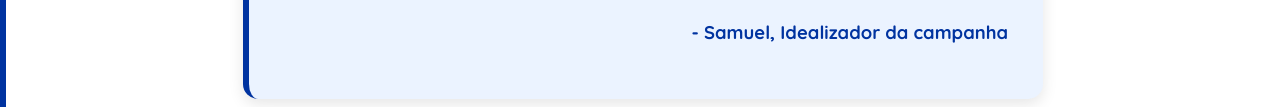
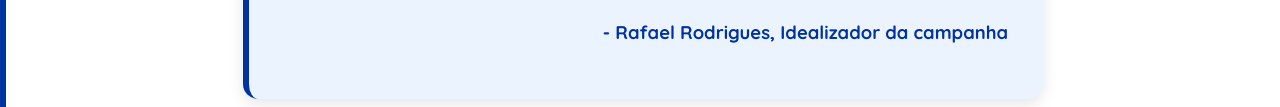
Before and after one commit to JheyDev/heroisdepelucia, a plain HTML site: page index.html in a window 1280 px wide. Shown: the part 4948-5055 px from the top of the page. Drawn offline with Linux system fonts and the light colour scheme.

Commit message:
Segundo Comit

```diff
--- a/index.html
+++ b/index.html
@@ -146,7 +146,7 @@
             <div class="testimonial-box">
                 <p>"Uma das histórias que acompanhei foi de um menino que sofreu um atropelamento. Ele estava consciente, porém agitado. O oficial fez o atendimento e entregou um ursinho para acalmá-lo."</p>
                 <p>"Essa criança hoje já é um adulto e ainda guarda esse ursinho em casa. É uma lembrança que ficará com ele pelo resto da vida, uma forma de carinho da instituição e da comunidade que participou."</p>
-                <p class="author">- Samuel, Idealizador da campanha</p>
+                <p class="author">- Rafael Rodrigues, Idealizador da campanha</p>
             </div>
         </div>
     </section>
```
